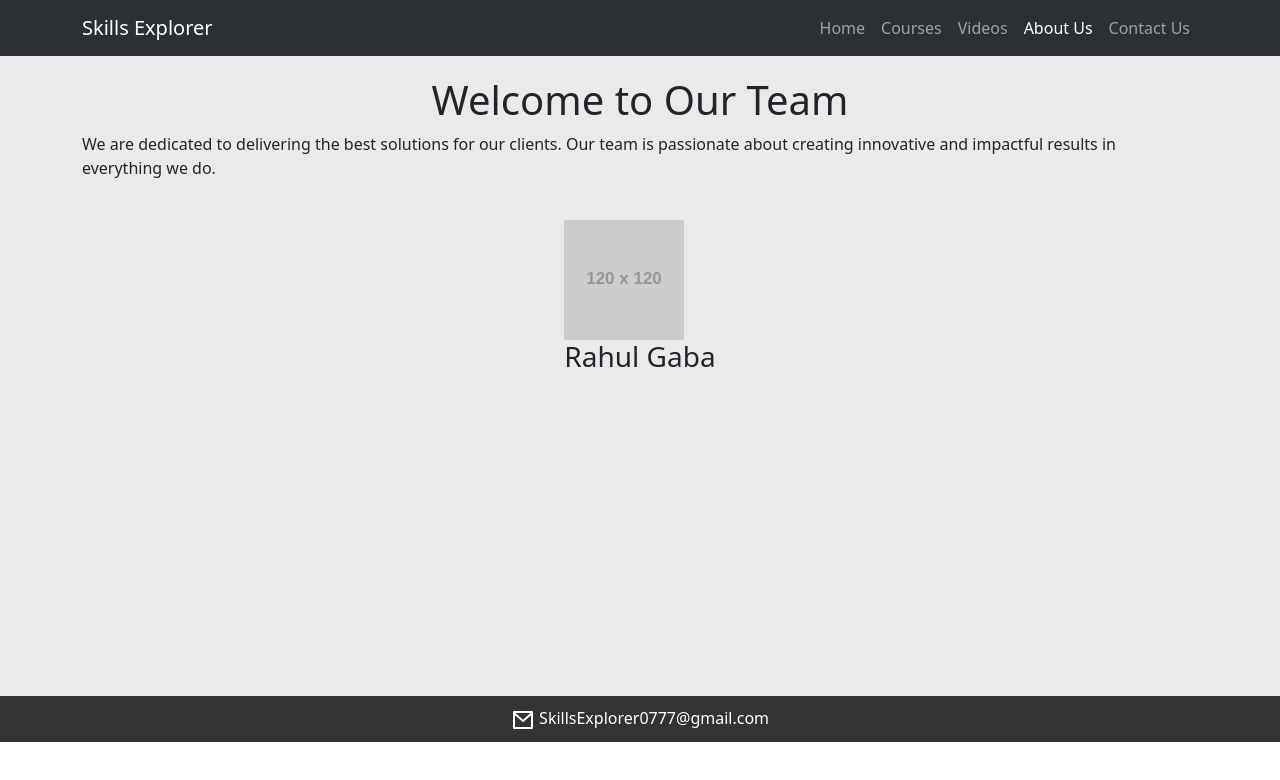
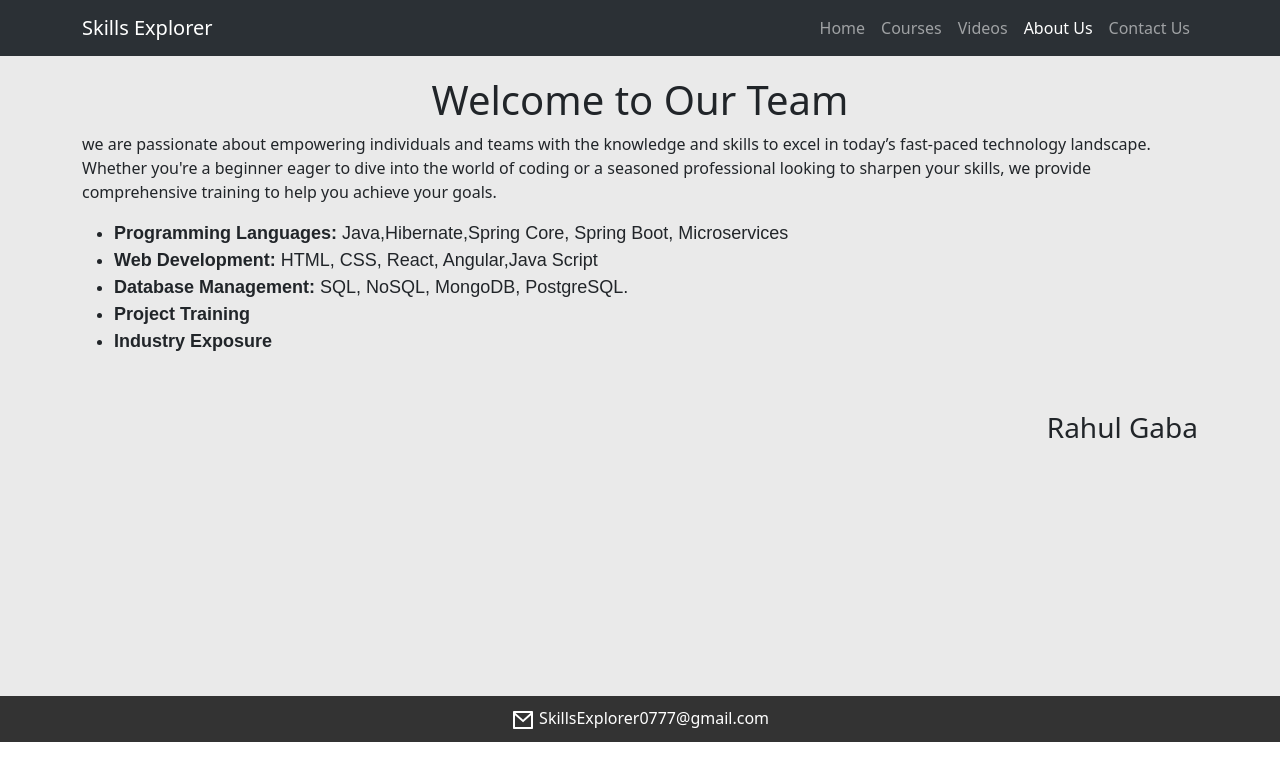
Before and after one commit to rahulgaba1987/skillsexplorerweb, a React (Create React App) app: page /about in a window 1280 px wide. Shown: the top 780 px of the page. Built offline with nearby package versions, Linux system fonts and the light colour scheme.

Commit message:
aboit us

```diff
--- a/src/css/common.css
+++ b/src/css/common.css
@@ -39,8 +39,9 @@
   }
   .team{
     margin-top: 40px;
-    display: flex;
-    justify-content: center;
+   position: relative;
+   float: right;
+
   }
   .about{
     margin:0px auto;
--- a/src/pages/AboutUs.jsx
+++ b/src/pages/AboutUs.jsx
@@ -6,11 +6,18 @@ function AboutUs() {
       <div class="container  about">
         <div class="about-section">
             <h1 className='text-center'>Welcome to Our Team</h1>
-            <p>We are dedicated to delivering the best solutions for our clients. Our team is passionate about creating innovative and impactful results in everything we do.</p>
+            <p>we are passionate about empowering individuals and teams with the knowledge and skills to excel in today’s fast-paced technology landscape. Whether you're a beginner eager to dive into the world of coding or a seasoned professional looking to sharpen your skills, we provide comprehensive training to help you achieve your goals.</p>
+            <ul>
+                <li><strong>Programming Languages:</strong> Java,Hibernate,Spring Core, Spring Boot, Microservices</li>
+                <li><strong>Web Development:</strong> HTML, CSS, React, Angular,Java Script</li>
+                <li><strong>Database Management:</strong> SQL, NoSQL, MongoDB, PostgreSQL.</li>
+                <li><strong>Project Training</strong></li>
+                <li><strong>Industry Exposure</strong></li>
+            </ul>
         </div>
         <div className="team">
             <div>
-                <img src="https://via.placeholder.com/120" alt="Team Member"/>
+                {/* <img src={pic} alt="Team Member" height={200} width={200}/> */}
                 <h3>Rahul Gaba</h3>
 
             </div>
```
